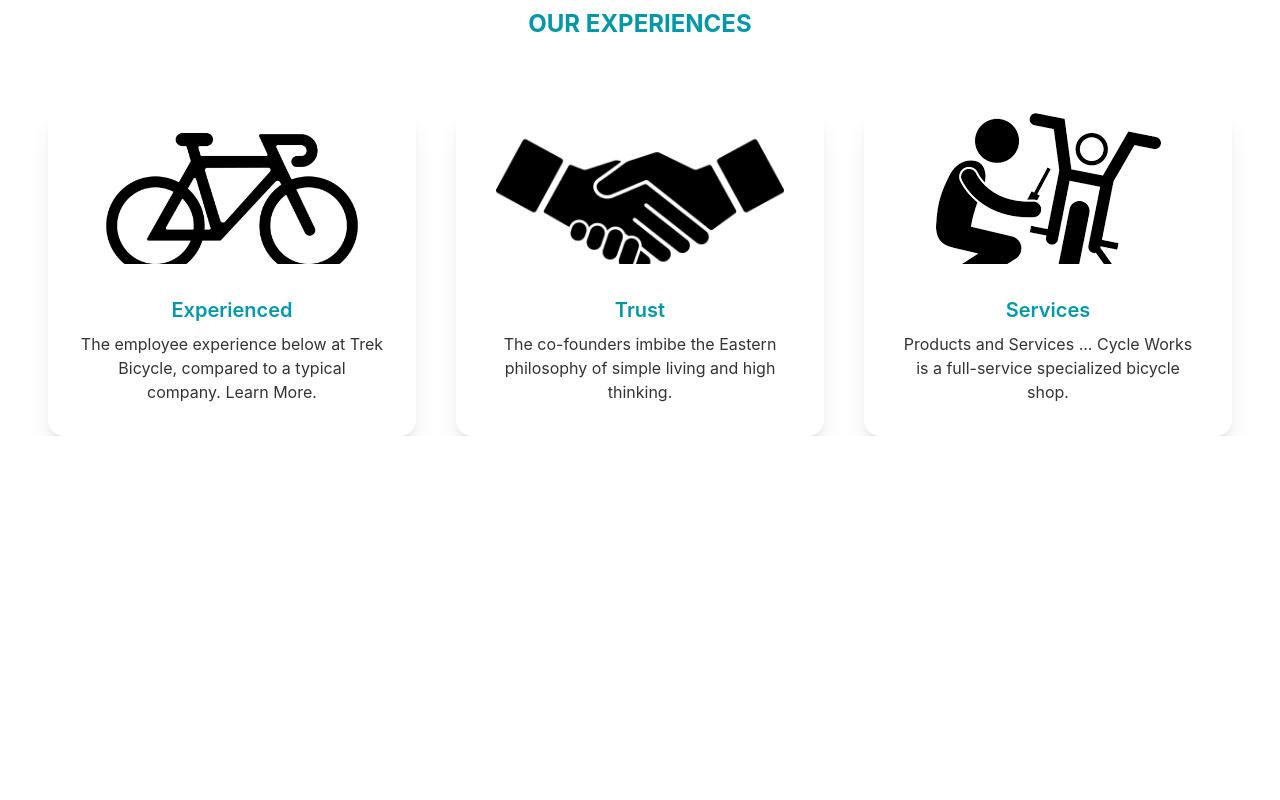
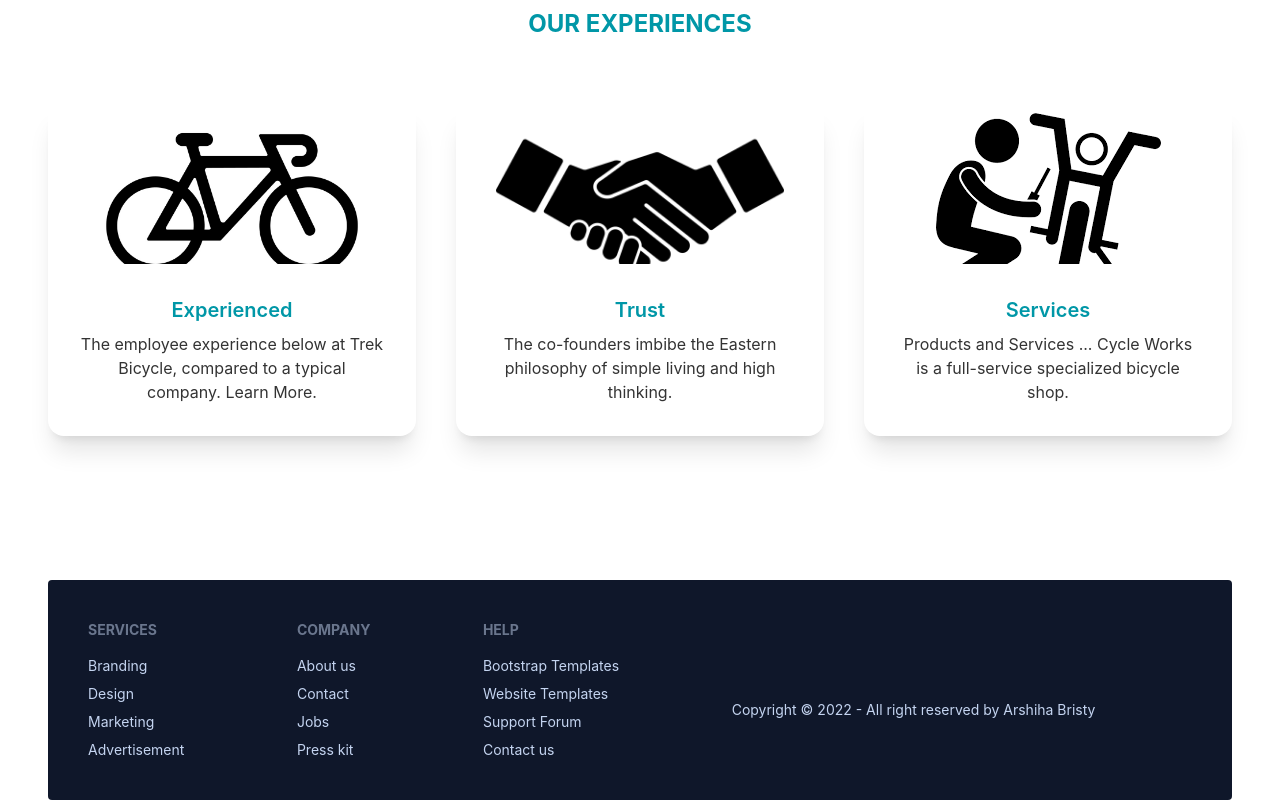
Before and after one commit to arshiha/manufacturer-client, a React (Create React App) app: page / in a window 1280 px wide. Shown: the part 3312-4112 px from the top of the page. Before the commit the page ends 3748 px from the top, so only its background shows below. Built offline with nearby package versions, Linux system fonts and the light colour scheme.

Commit message:
footer section added

```diff
--- a/public/index.html
+++ b/public/index.html
@@ -24,7 +24,7 @@
       work correctly both with client-side routing and a non-root public URL.
       Learn how to configure a non-root public URL by running `npm run build`.
     -->
-    <title>React App</title>
+    <title>Bicycle Parts Manufacturer</title>
   </head>
   <body>
     <noscript>You need to enable JavaScript to run this app.</noscript>
--- /dev/null
+++ b/src/Pages/Home/Footer/Footer.js
@@ -0,0 +1,36 @@
+import React from "react";
+
+const Footer = () => {
+  return (
+    <footer class="footer p-10 text-neutral-content bg-slate-900 rounded mt-36">
+      <div>
+        <span class="footer-title">Services</span>
+        <a class="link link-hover">Branding</a>
+        <a class="link link-hover">Design</a>
+        <a class="link link-hover">Marketing</a>
+        <a class="link link-hover">Advertisement</a>
+      </div>
+      <div>
+        <span class="footer-title">Company</span>
+        <a class="link link-hover">About us</a>
+        <a class="link link-hover">Contact</a>
+        <a class="link link-hover">Jobs</a>
+        <a class="link link-hover">Press kit</a>
+      </div>
+      <div>
+        <span class="footer-title">HELP</span>
+        <a class="link link-hover">Bootstrap Templates</a>
+        <a class="link link-hover">Website Templates</a>
+        <a class="link link-hover">Support Forum</a>
+        <a class="link link-hover">Contact us</a>
+      </div>
+      <div>
+        <p className="mt-20">
+          Copyright © 2022 - All right reserved by Arshiha Bristy
+        </p>
+      </div>
+    </footer>
+  );
+};
+
+export default Footer;
--- a/src/Pages/Home/Home.js
+++ b/src/Pages/Home/Home.js
@@ -2,6 +2,7 @@ import React from "react";
 import Banner from "./Banner.js";
 import Client from "./Client/Client.js";
 import Experiences from "./Experiences/Experiences.js";
+import Footer from "./Footer/Footer.js";
 import Products from "./Products.js";
 
 const Home = () => {
@@ -11,6 +12,7 @@ const Home = () => {
       <Products></Products>
       <Client></Client>
       <Experiences></Experiences>
+      <Footer></Footer>
     </div>
   );
 };
```
